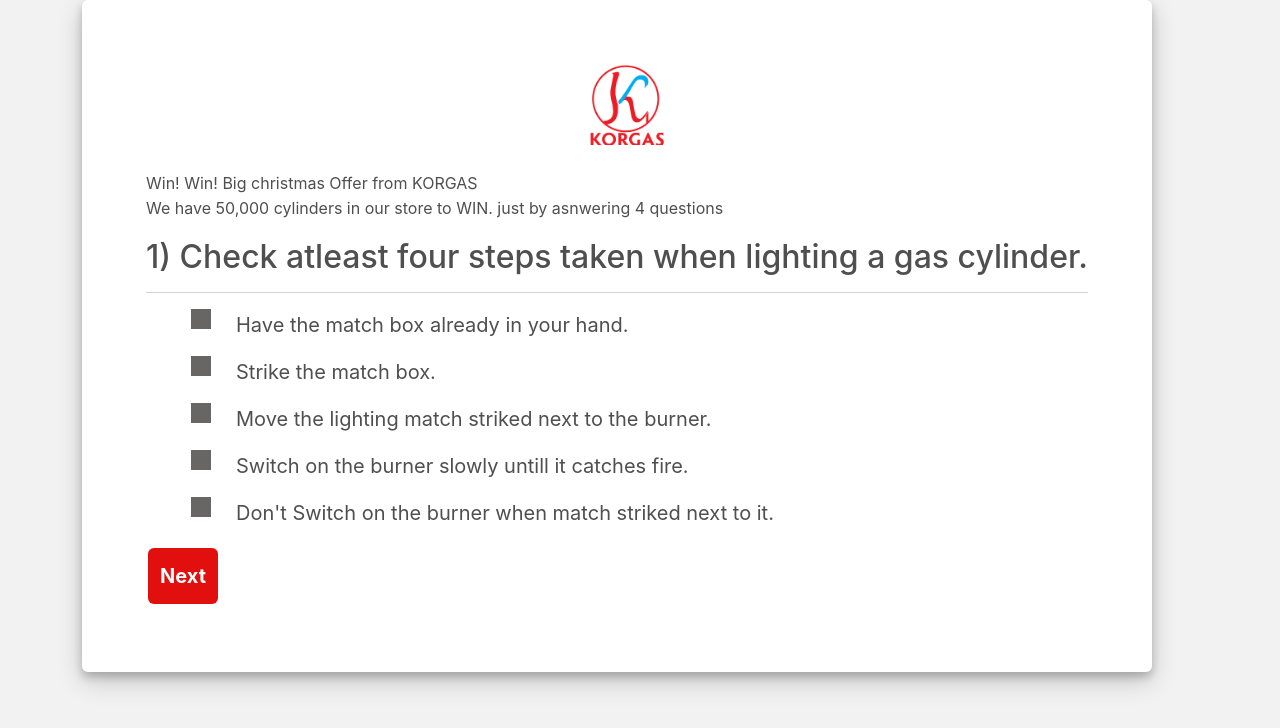
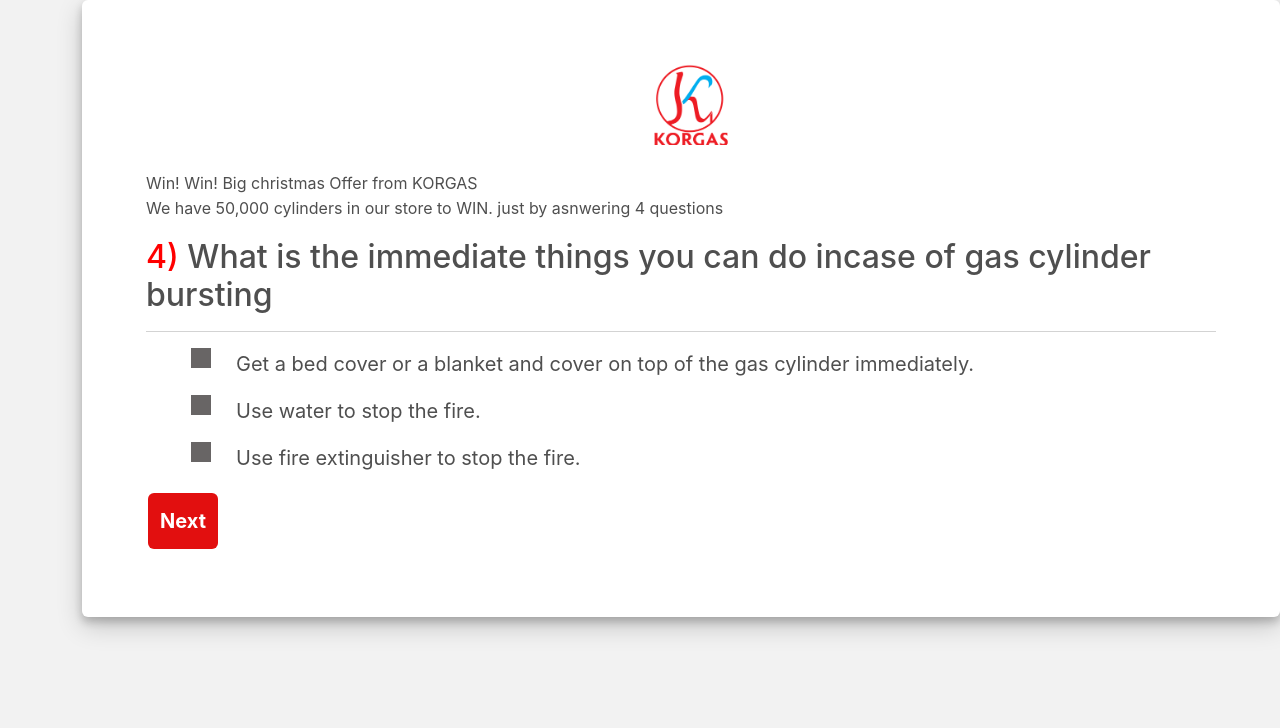
Before and after one commit to wagolemusa/marketing, a React (Create React App) app: page /korgas in a window 1280 px wide. Shown: the top 728 px of the page. Built offline with nearby package versions, Linux system fonts and the light colour scheme.

Commit message:
Change color

```diff
--- a/src/App.css
+++ b/src/App.css
@@ -136,6 +136,9 @@ like a tickmark */
   color: red;
   font-size: 16px;
 }
+.questions  span{
+  color: red;
+}
 @media screen and (max-width: 768px){
 
   .cardinfo {
--- a/src/Components/korgas/Korgas.js
+++ b/src/Components/korgas/Korgas.js
@@ -12,13 +12,13 @@ const Korgas = () => {
 
     const PageDisplay = () => {
         if (page === 0) {
+            return <Question4 />
+        } else if (page === 1) {
+            return <Question3 />
+        } else if (page === 2) {
+            return <Question2 />
+        } else if(page === 3){
             return <Question1 />
-        } else if (page === 1) {
-            return <Question2 />
-        } else if (page === 2) {
-            return <Question3 />
-        } else if(page === 3){
-            return <Question4 />
         } else {
             return <Inform />
         }
--- a/src/Components/korgas/Question1.js
+++ b/src/Components/korgas/Question1.js
@@ -5,7 +5,7 @@ const Question1 = () => {
         <>
 
         <div className="questions">
-            <h2> 1) Check atleast four steps taken when lighting a gas cylinder.</h2>
+            <h2> <span>1) </span>Check atleast four steps taken when lighting a gas cylinder.</h2>
       </div>
       <hr/>
                 <div className="main">
--- a/src/Components/korgas/Question2.js
+++ b/src/Components/korgas/Question2.js
@@ -4,7 +4,7 @@ const Question2 = () => {
     return (
         <>
         <div className="questions">
-        <h2> 2) Check down the steps to be taken on how to handle a gas cylinder</h2>
+        <h2> <span>2) </span>Check down the steps to be taken on how to handle a gas cylinder</h2>
 
         </div>
         <hr/>
--- a/src/Components/korgas/Question3.js
+++ b/src/Components/korgas/Question3.js
@@ -4,7 +4,7 @@ const Question3 = () => {
     return (
         <>
             <div className="questions">
-                <h2> 3) How can you notice that the gas cylinder is leaking or not closed properly</h2>
+                <h2> <span>3) </span> How can you notice that the gas cylinder is leaking or not closed properly</h2>
              </div>
              <hr/>
 
--- a/src/Components/korgas/Question4.js
+++ b/src/Components/korgas/Question4.js
@@ -5,7 +5,7 @@ const Question4 = () => {
         <>
 
         <div className="questions">
-            <h2> 4) What is the  immediate things you can do incase of  gas cylinder bursting</h2>
+            <h2><span>4) </span> What is the  immediate things you can do incase of  gas cylinder bursting</h2>
       </div>
       <hr/>
                 <div className="main">
```
